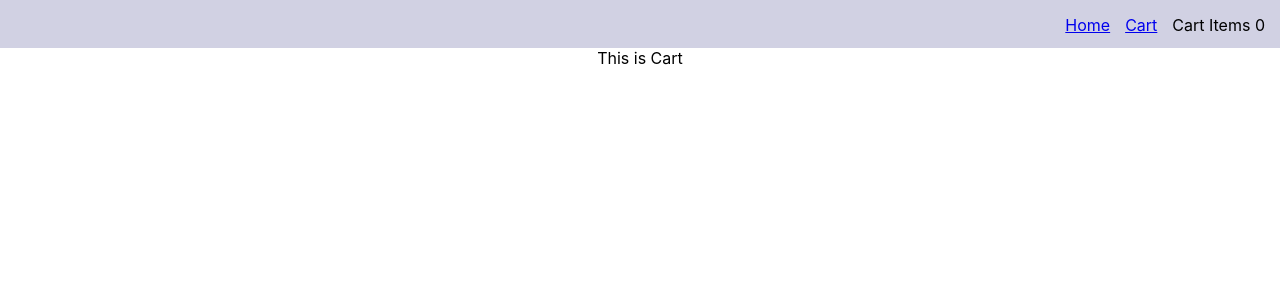
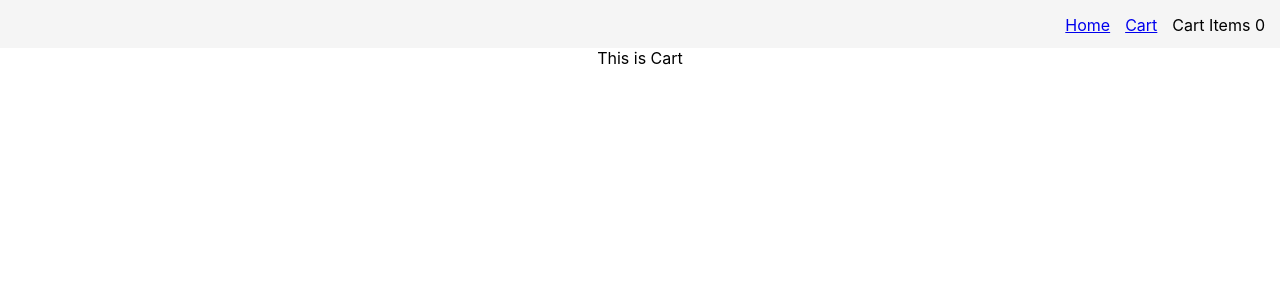
Before and after one commit to Sachin-kumar-m/Redux-Practice, a React (Create React App) app: page /cart in a window 1280 px wide. Shown: the top 300 px of the page. Built offline with nearby package versions, Linux system fonts and the light colour scheme.

Commit message:
css changes

```diff
--- a/src/App.css
+++ b/src/App.css
@@ -11,7 +11,8 @@
   background-color: azure;
     width: 6rem;
     height: 2rem;
-    border-radius: 15px
+    border-radius: 15px;
+    margin-top: 25px;
 }
 
 .loading{
--- a/src/Components/Nav.js
+++ b/src/Components/Nav.js
@@ -7,7 +7,7 @@ const navStyle  = {
     "backgroung": "",
     "height": "3rem",
     "alignItems": "center",
-    "background":"#d1d1e3"
+    "background":"whitesmoke"
   }
 
   const margins = {
--- a/src/Pages/Home.js
+++ b/src/Pages/Home.js
@@ -32,13 +32,13 @@ function Home() {
         <div style={{ display: "flex", alignItems: "center", flexWrap: "wrap", gap: 60, marginTop: 20, justifyContent: "center", paddingBottom: 30 }}>
             {products.map((product) => {
                 const { title, price, image, id } = product
-                return <div className="products" key={id} style={{width: 300, height: 400}}>
+                return <div className="products" key={id} style={{width: 300, height: 450}}>
                     <div style={{ margin:"auto",width: 190, height: 300, background: `url(${image})`,display:"flex",alignContent:"center", backgroundRepeat: 'no-repeat', backgroundSize: 'auto', WebkitBackgroundSize: "contain", flexDirection: "column-reverse", backgroundPosition:"center", mixBlendMode:"darken" }}>
                     <div style={{ display: "flex", alignItems: "center", justifyContent: "center", flexDirection: "column-end", }}>
                     </div>
                     </div>
                     <div style={{height:40, overflow:"hidden"}}>{title}</div>
-                    <div style={{ fontWeight: "bold" }}>₹ {price}</div>
+                    <div style={{ fontWeight: "bold" }}>₹ {price*100}</div>
                     <button className="btn">Add to Cart</button>
                 </div>
             })}
```
